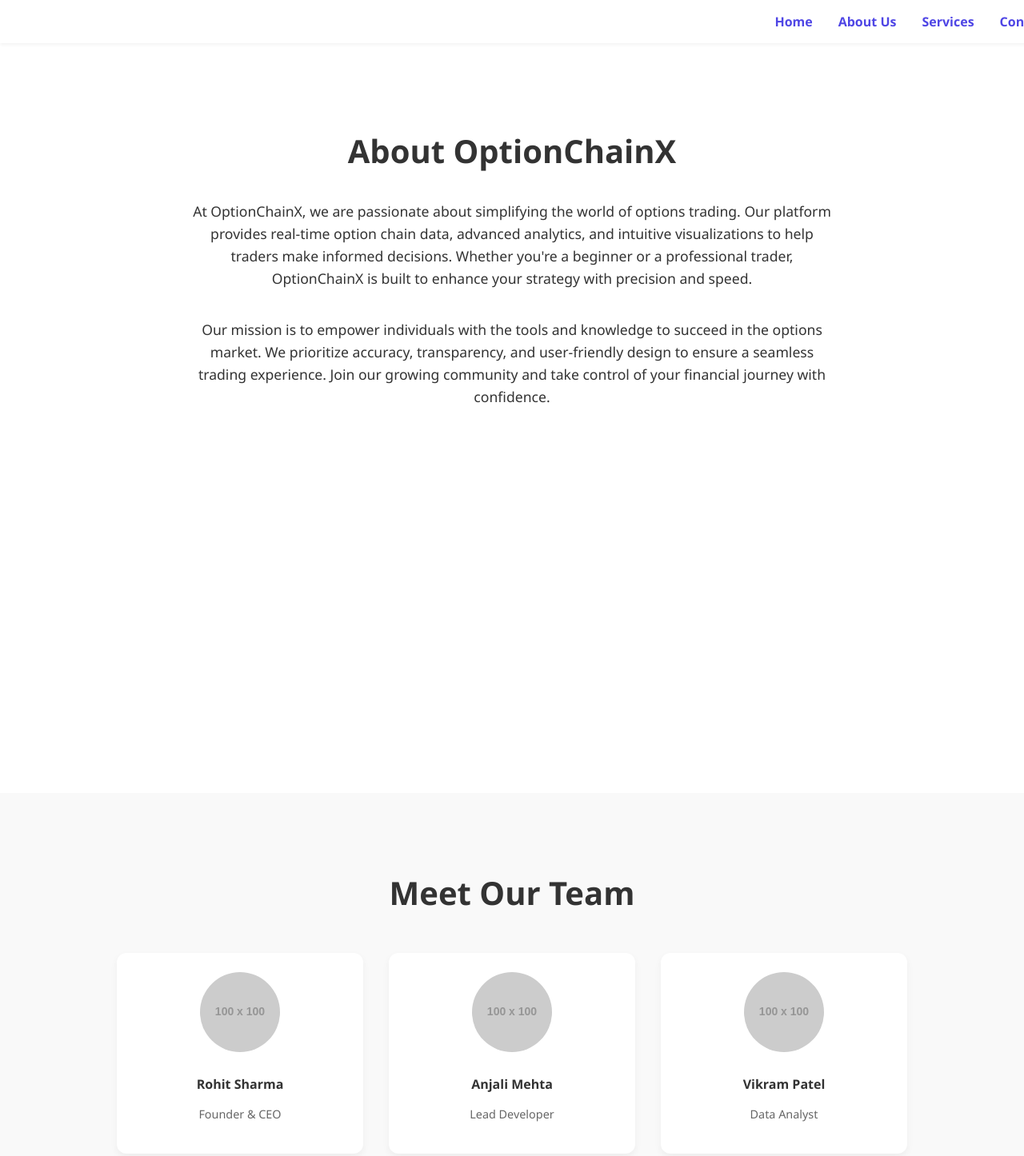
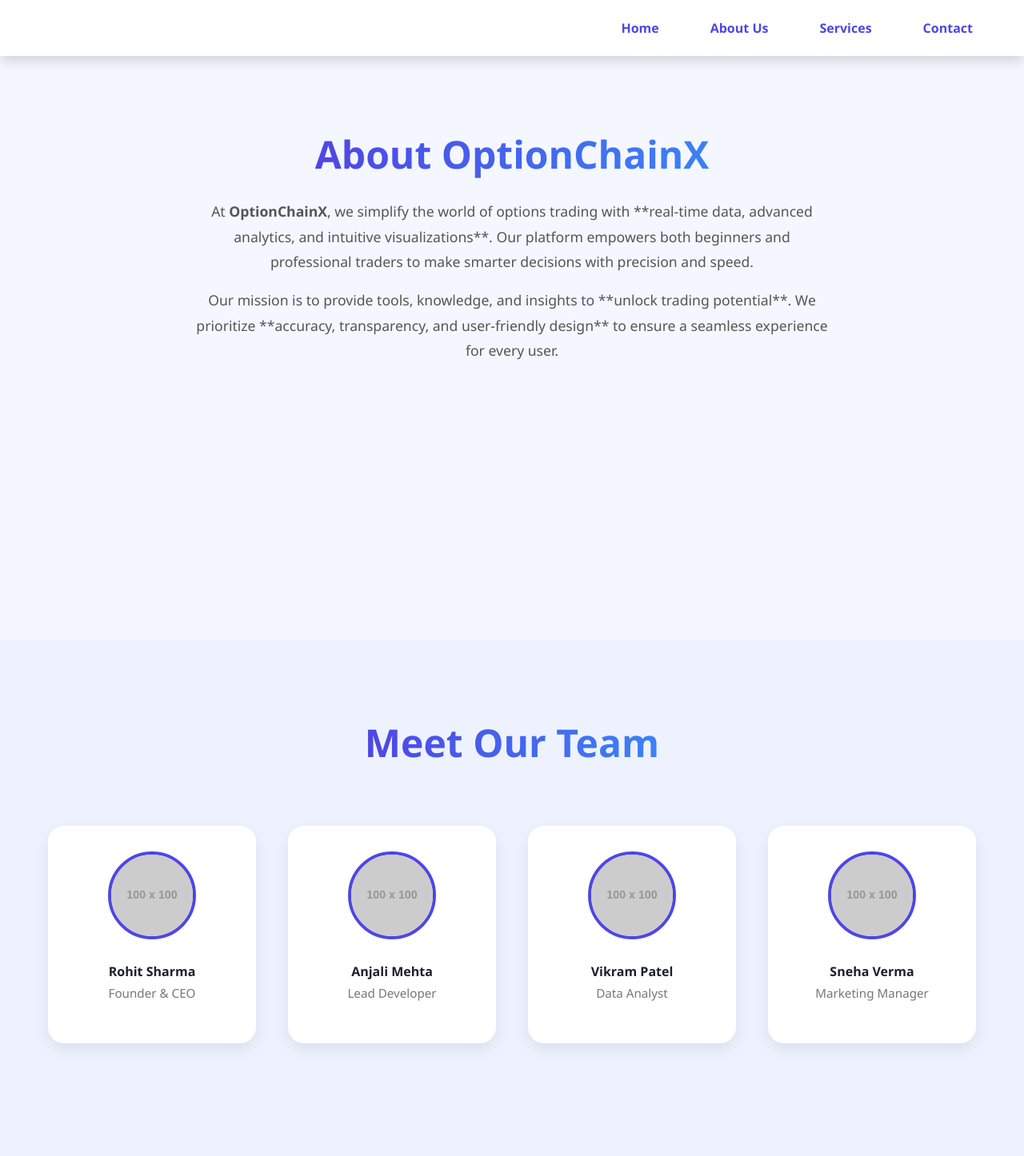
Before and after one commit to kaif10op/web_programming, a plain HTML site: page about.html in a window 1280 px wide. Shown: the top 1446 px of the page at 80% size. Drawn offline with Linux system fonts and the light colour scheme; placeholder pictures from the web are drawn by us.

Commit message:
updated about page

```diff
--- a/about.html
+++ b/about.html
@@ -3,36 +3,57 @@
   <head>
     <meta charset="UTF-8" />
     <meta name="viewport" content="width=device-width, initial-scale=1.0" />
-    <title>About Us</title>
+    <title>About Us | OptionChainX</title>
     <style>
+      /* Reset & Base */
+      * {
+        margin: 0;
+        padding: 0;
+        box-sizing: border-box;
+      }
       body {
-        margin: 0;
         font-family: "Segoe UI", Tahoma, Geneva, Verdana, sans-serif;
-        background-color: #ffffff;
+        background: #f4f7ff;
         color: #333;
+        scroll-behavior: smooth;
       }
 
+      /* Navigation */
       nav {
         position: fixed;
         top: 0;
         width: 100%;
-        background-color: white;
-        box-shadow: 0 2px 4px rgba(0, 0, 0, 0.05);
-        padding: 1rem 2rem;
+        background: #fff;
+        box-shadow: 0 4px 12px rgba(0, 0, 0, 0.1);
+        padding: 1rem 3rem;
         display: flex;
         justify-content: flex-end;
         gap: 2rem;
-        z-index: 10;
+        z-index: 1000;
+        transition: 0.3s;
+      }
+
+      nav:hover {
+        box-shadow: 0 6px 16px rgba(0, 0, 0, 0.15);
       }
 
       nav a {
         text-decoration: none;
         color: #4f46e5;
-        font-weight: bold;
+        font-weight: 600;
+        padding: 0.5rem 1rem;
+        border-radius: 8px;
+        transition: 0.3s;
       }
 
+      nav a:hover {
+        background: #4f46e5;
+        color: #fff;
+      }
+
+      /* Hero Section */
       section {
-        padding: 8rem 2rem 4rem;
+        padding: 10rem 2rem 5rem;
         min-height: 100vh;
         display: flex;
         flex-direction: column;
@@ -41,53 +62,91 @@
       }
 
       h2 {
-        font-size: 2.5rem;
-        margin-bottom: 1rem;
+        font-size: 3rem;
+        margin-bottom: 1.5rem;
+        background: linear-gradient(90deg, #4f46e5, #3b82f6);
+        -webkit-background-clip: text;
+        -webkit-text-fill-color: transparent;
       }
 
       p {
         max-width: 800px;
         font-size: 1.1rem;
-        line-height: 1.6;
+        line-height: 1.8;
+        color: #555;
+        margin-bottom: 1rem;
       }
 
+      /* Team Section */
       .team-section {
-        background-color: #f9f9f9;
-        padding: 4rem 2rem;
+        background: #eef2ff;
+        padding: 6rem 2rem;
       }
 
       .team-members {
         display: flex;
         flex-wrap: wrap;
         justify-content: center;
-        gap: 2rem;
-        margin-top: 2rem;
+        gap: 2.5rem;
+        margin-top: 3rem;
       }
 
       .member {
-        background-color: #fff;
-        padding: 1.5rem;
-        border-radius: 12px;
-        box-shadow: 0 4px 10px rgba(0, 0, 0, 0.05);
+        background: #fff;
+        padding: 2rem 1.5rem;
+        border-radius: 20px;
+        box-shadow: 0 8px 20px rgba(0, 0, 0, 0.08);
         width: 260px;
         text-align: center;
+        transition: transform 0.3s, box-shadow 0.3s;
+      }
+
+      .member:hover {
+        transform: translateY(-10px);
+        box-shadow: 0 12px 25px rgba(0, 0, 0, 0.15);
       }
 
       .member img {
-        width: 100px;
-        height: 100px;
+        width: 110px;
+        height: 110px;
         border-radius: 50%;
         object-fit: cover;
         margin-bottom: 1rem;
+        border: 4px solid #4f46e5;
+        transition: transform 0.3s;
+      }
+
+      .member img:hover {
+        transform: scale(1.1);
       }
 
       .member h4 {
         margin: 0.5rem 0 0.2rem;
+        color: #1e1e2f;
       }
 
       .member p {
+        font-size: 0.95rem;
+        color: #777;
+      }
+
+      /* Footer */
+      footer {
+        text-align: center;
+        padding: 2rem 1rem;
         font-size: 0.9rem;
-        color: #666;
+        color: #555;
+      }
+
+      @media (max-width: 768px) {
+        .team-members {
+          flex-direction: column;
+          align-items: center;
+        }
+
+        nav {
+          justify-content: center;
+        }
       }
     </style>
   </head>
@@ -102,18 +161,15 @@
     <section>
       <h2>About OptionChainX</h2>
       <p>
-        At OptionChainX, we are passionate about simplifying the world of
-        options trading. Our platform provides real-time option chain data,
-        advanced analytics, and intuitive visualizations to help traders make
-        informed decisions. Whether you're a beginner or a professional trader,
-        OptionChainX is built to enhance your strategy with precision and speed.
+        At <strong>OptionChainX</strong>, we simplify the world of options
+        trading with **real-time data, advanced analytics, and intuitive
+        visualizations**. Our platform empowers both beginners and professional
+        traders to make smarter decisions with precision and speed.
       </p>
       <p>
-        Our mission is to empower individuals with the tools and knowledge to
-        succeed in the options market. We prioritize accuracy, transparency, and
-        user-friendly design to ensure a seamless trading experience. Join our
-        growing community and take control of your financial journey with
-        confidence.
+        Our mission is to provide tools, knowledge, and insights to **unlock
+        trading potential**. We prioritize **accuracy, transparency, and
+        user-friendly design** to ensure a seamless experience for every user.
       </p>
     </section>
 
@@ -121,26 +177,28 @@
       <h2>Meet Our Team</h2>
       <div class="team-members">
         <div class="member">
-          <img src="https://via.placeholder.com/100" alt="Team Member" />
+          <img src="https://via.placeholder.com/100" alt="Rohit Sharma" />
           <h4>Rohit Sharma</h4>
           <p>Founder & CEO</p>
         </div>
         <div class="member">
-          <img src="https://via.placeholder.com/100" alt="Team Member" />
+          <img src="https://via.placeholder.com/100" alt="Anjali Mehta" />
           <h4>Anjali Mehta</h4>
           <p>Lead Developer</p>
         </div>
         <div class="member">
-          <img src="https://via.placeholder.com/100" alt="Team Member" />
+          <img src="https://via.placeholder.com/100" alt="Vikram Patel" />
           <h4>Vikram Patel</h4>
           <p>Data Analyst</p>
         </div>
         <div class="member">
-          <img src="https://via.placeholder.com/100" alt="Team Member" />
+          <img src="https://via.placeholder.com/100" alt="Sneha Verma" />
           <h4>Sneha Verma</h4>
           <p>Marketing Manager</p>
         </div>
       </div>
     </section>
+
+    <footer>&copy; 2025 OptionChainX. All rights reserved.</footer>
   </body>
 </html>
```
